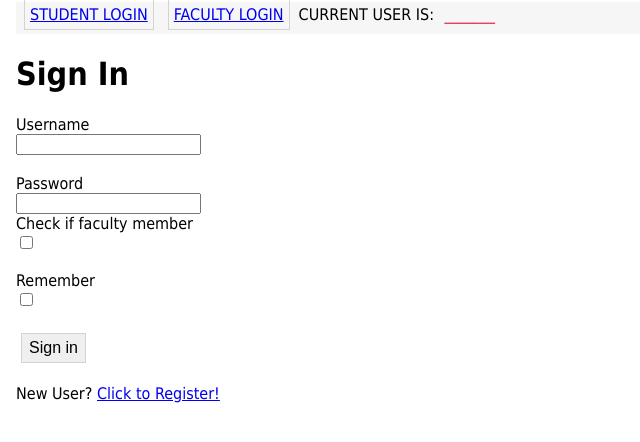
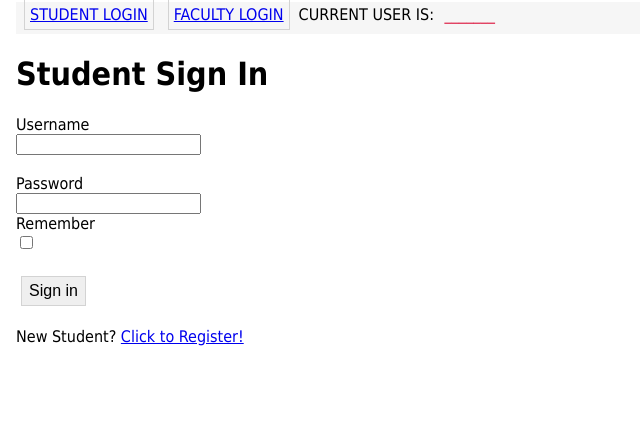
Before and after one commit to Louis-Kha/WSU-CptS322-TermProject-TeamLAMA, a Flask app: page /login in a window 1280 px wide. Shown: the top 442 px of the page, without its empty margins (0-640 px from the left). Run offline with Flask 2, Linux system fonts and the light colour scheme; data comes from the database, SQL or seed files in the repository; some libraries are stand-ins or nearby versions.

Commit message:
login html becomes student login page

```diff
--- a/app/View/templates/login.html
+++ b/app/View/templates/login.html
@@ -1,7 +1,7 @@
 {% extends "base.html" %}
 
 {% block content %}
-    <h1>Sign In</h1>
+    <h1>Student Sign In</h1>
     <!-- TODO: (milestone 3) Include the template for "login form" here...  -->
     {% if form %}
         <form action="" method = "POST">
@@ -14,8 +14,8 @@
             {{ form.password(class="forminput") }}<br>
 
             <!--form.loginasfaculty.label-->
-            {{ form.isfaculty.label }}<br>
-            {{ form.isfaculty(class="container") }}<br><br>
+            <!--{{ form.isfaculty.label }}<br>-->
+            <!--{{ form.isfaculty(class="container") }}<br><br>-->
 
             {{ form.remember.label }}<br>
             {{ form.remember(class="container") }}<br><br>
@@ -25,5 +25,5 @@
         </form>
     {%endif%}
     <!-- TODO: (milestone 3) Add the URL for user register route. -->
-    <p>New User? <a href="{{url_for('auth.register')}}">Click to Register!</a></p>
+    <p>New Student? <a href="{{url_for('auth.register')}}">Click to Register!</a></p>
 {% endblock %}
```
